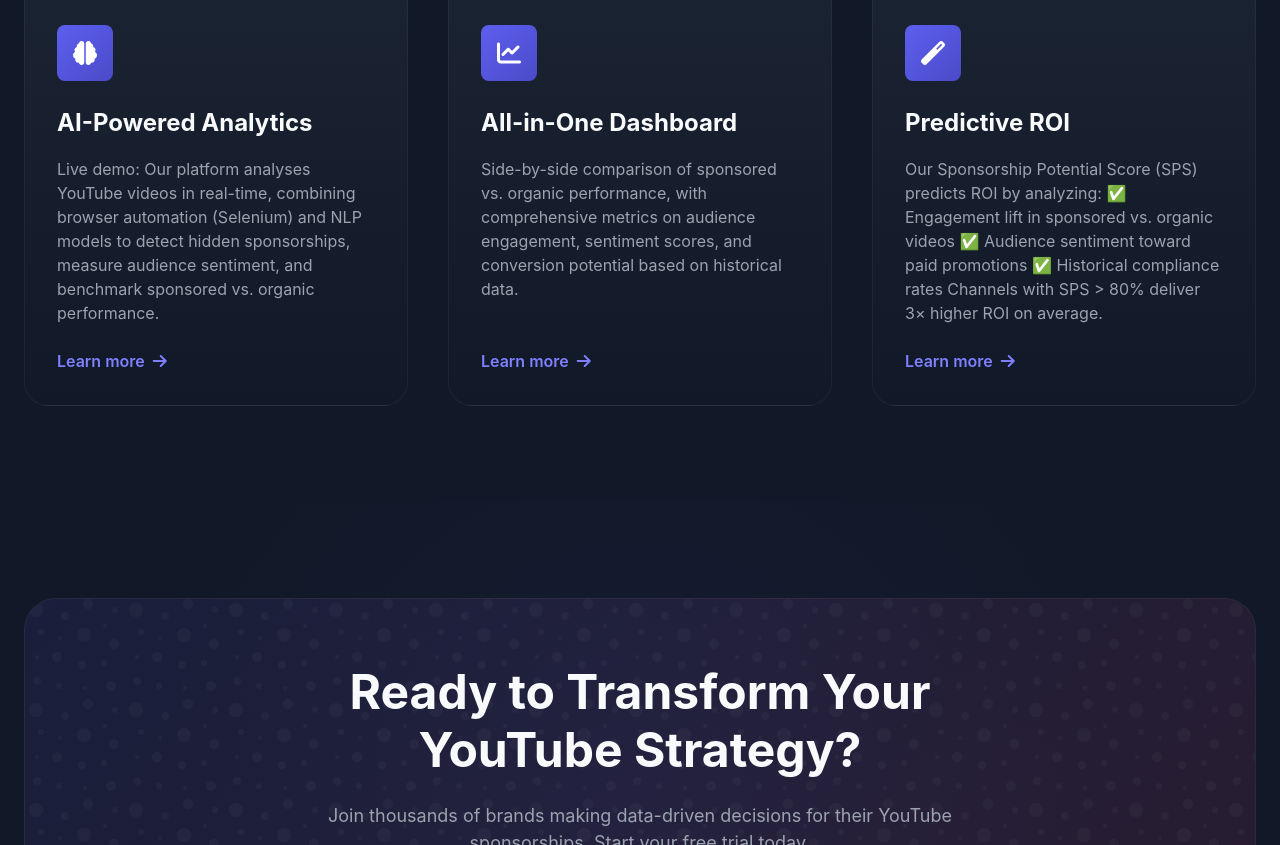
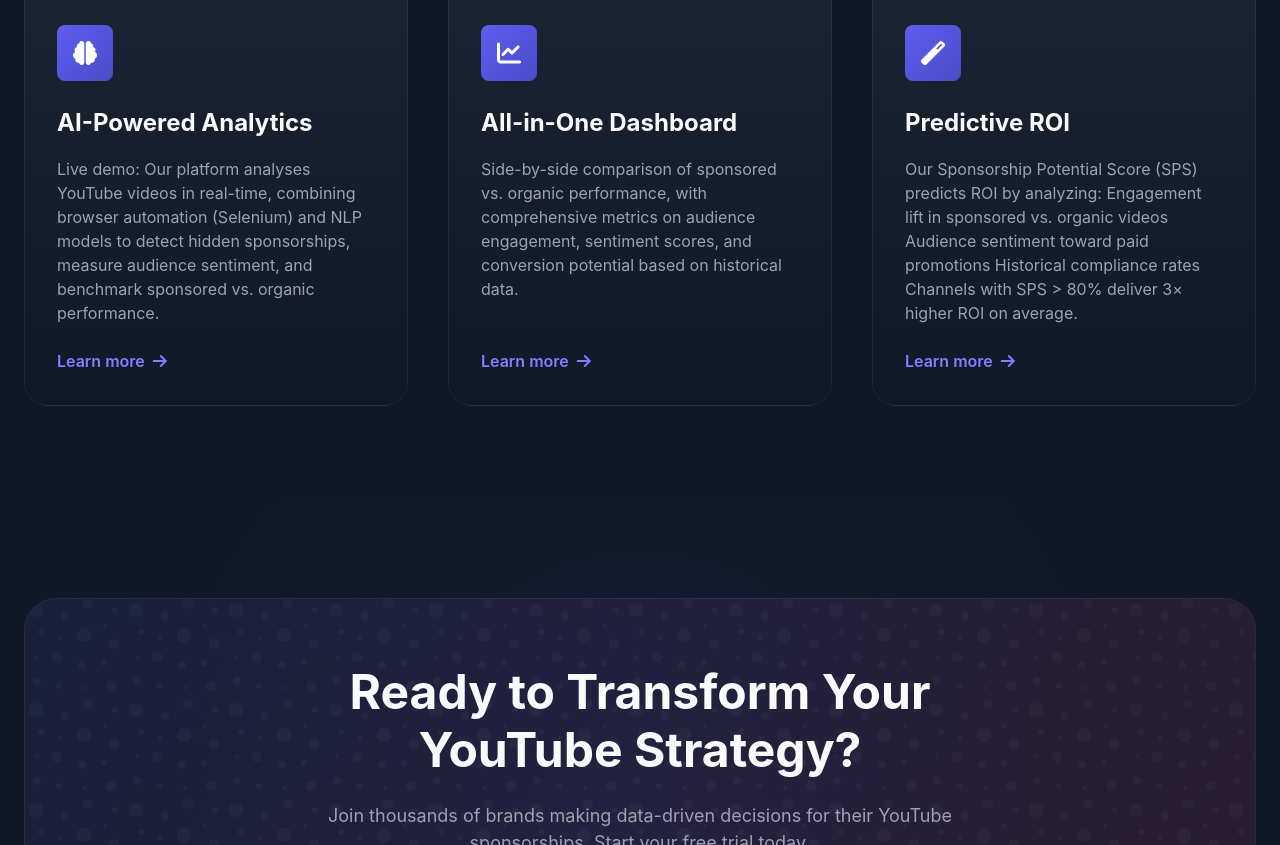
Before and after one commit to Rustamshry34/Youtube-Partner-Estimator, a plain HTML site: page index.html in a window 1280 px wide. Shown: the part 1955-2800 px from the top of the page. Drawn offline with nearby package versions, Linux system fonts and the light colour scheme.

Commit message:
Update index.html

```diff
--- a/index.html
+++ b/index.html
@@ -886,7 +886,7 @@
   <header class="header" id="header">
     <div class="container header-container">
       <a href="#" class="logo">
-        <img src="Logoio.png" alt="YouTube Estimator Logo">
+        <img src="Logoio2.png" alt="YouTube Estimator Logo">
         <span class="logo-text">YouTube Estimator</span>
       </a>
 
@@ -1020,9 +1020,9 @@
             <h3 class="feature-title">Predictive ROI</h3>
             <p class="feature-description">
              Our Sponsorship Potential Score (SPS) predicts ROI by analyzing:
-             ✅ Engagement lift in sponsored vs. organic videos
-             ✅ Audience sentiment toward paid promotions
-             ✅ Historical compliance rates
+              Engagement lift in sponsored vs. organic videos
+              Audience sentiment toward paid promotions
+              Historical compliance rates
              Channels with SPS > 80% deliver 3× higher ROI on average.
             </p>
             <a href="#" class="feature-link">
@@ -1062,7 +1062,7 @@
       <div class="footer-content">
         <div class="footer-brand">
           <div class="footer-logo">
-            <img src="Logoio.png" alt="YouTube Estimator Logo">
+            <img src="Logoio2.png" alt="YouTube Estimator Logo">
             <span class="logo-text">YouTube Estimator</span>
           </div>
           <p class="footer-description">
```
